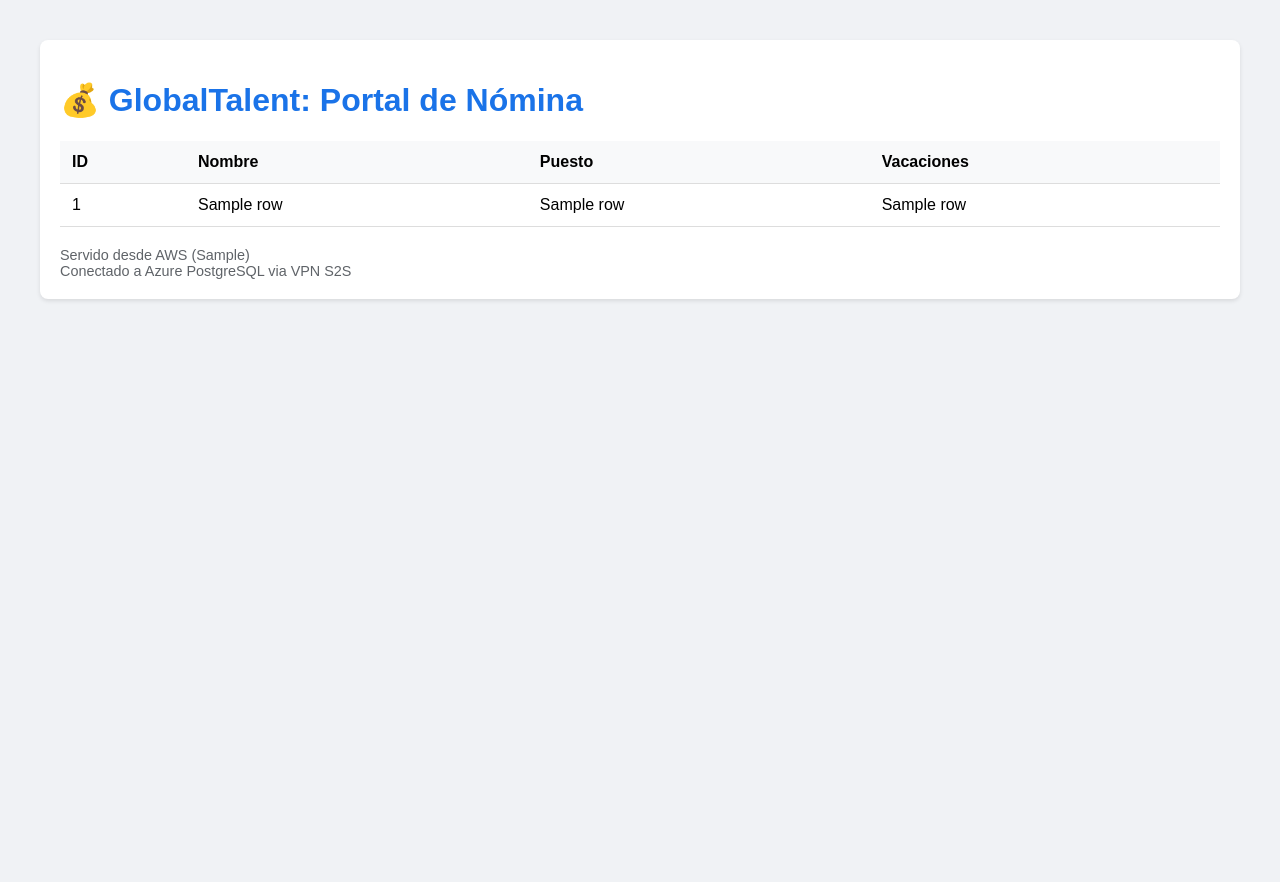
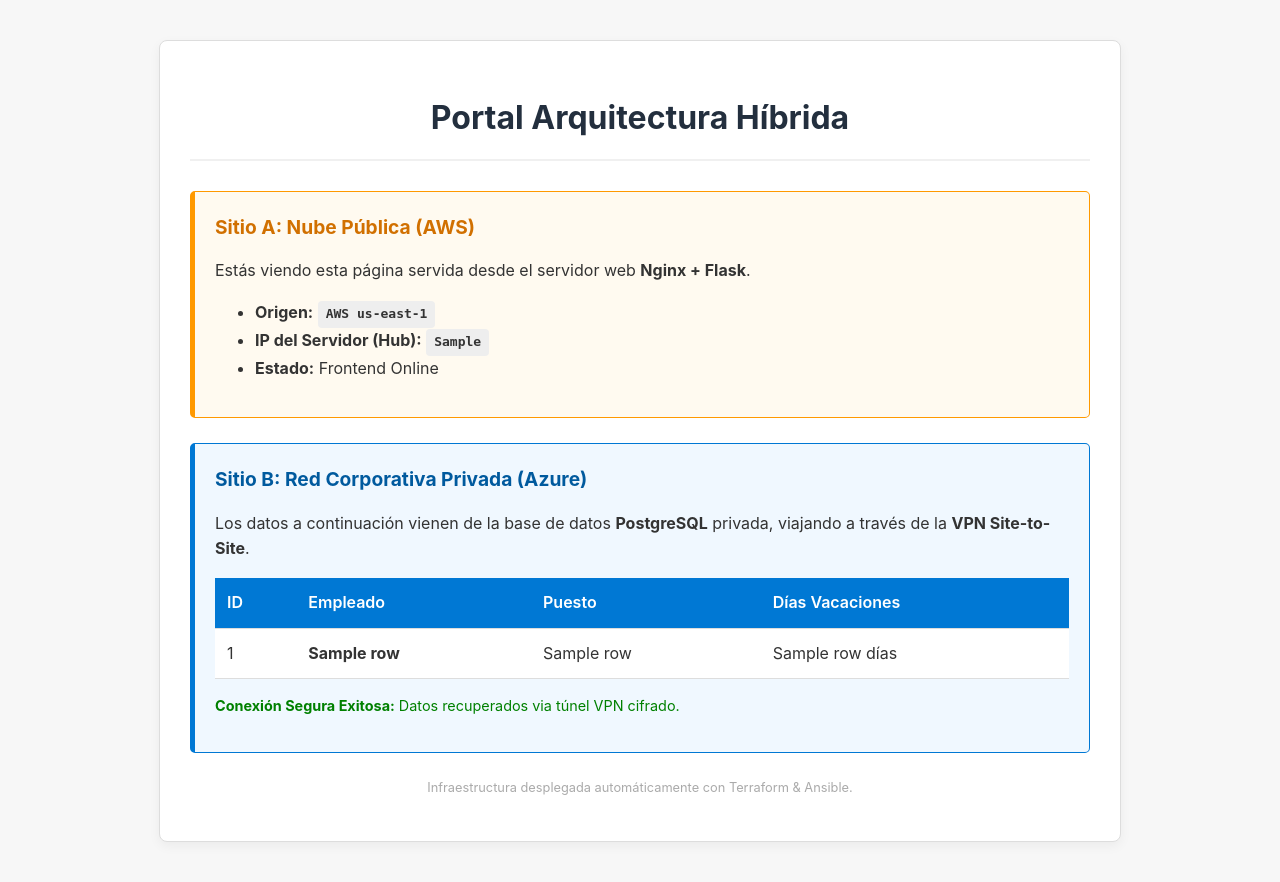
Before and after one commit to leonardoncz/proyecto-redes, a Flask app: template app/templates/index.html in a window 1280 px wide. Before the commit the page ends 301 px from the top, so only its background shows below. Run offline with Flask 3, Linux system fonts and the light colour scheme; the template is opened without the code that fills it: most values are stand-ins (such as "Sample title", 1, 10 or a date in 2020); some libraries are stand-ins or nearby versions.

Commit message:
Limpieza de código del HTML y Nginx

```diff
--- a/app/templates/index.html
+++ b/app/templates/index.html
@@ -1,54 +1,170 @@
 <!DOCTYPE html>
-<html>
+<html lang="es">
 <head>
-    <title>Sistema de Nómina - GlobalTalent</title>
+    <meta charset="UTF-8">
+    <meta name="viewport" content="width=device-width, initial-scale=1.0">
+    <title>Portal Corporativo - GlobalTalent</title>
+
     <style>
-        body { font-family: Arial, sans-serif; margin: 40px; background-color: #f0f2f5; }
-        .card { background: white; padding: 20px; border-radius: 8px; box-shadow: 0 2px 4px rgba(0,0,0,0.1); }
-        h1 { color: #1a73e8; }
-        table { width: 100%; border-collapse: collapse; margin-top: 20px; }
-        th, td { padding: 12px; border-bottom: 1px solid #ddd; text-align: left; }
-        th { background-color: #f8f9fa; }
-        .error { color: red; background: #ffe6e6; padding: 10px; border-radius: 4px; }
-        .info { color: #5f6368; font-size: 0.9em; margin-top: 20px; }
+        /* --- ESTILOS BASE (Mismos que compute.tf) --- */
+        body {
+            font-family: -apple-system, BlinkMacSystemFont, "Segoe UI", Roboto, Helvetica, Arial, sans-serif;
+            background-color: #f7f7f7;
+            color: #333;
+            line-height: 1.6;
+            margin: 0;
+            padding: 20px;
+        }
+
+        .container {
+            max-width: 900px;
+            margin: 20px auto;
+            padding: 30px;
+            background-color: #ffffff;
+            border: 1px solid #ddd;
+            border-radius: 8px;
+            box-shadow: 0 4px 12px rgba(0, 0, 0, 0.05);
+        }
+
+        h1 {
+            color: #232f3e; /* Azul Oscuro AWS */
+            text-align: center;
+            border-bottom: 2px solid #f0f0f0;
+            padding-bottom: 15px;
+            margin-bottom: 30px;
+        }
+
+        h2 {
+            font-size: 1.2rem;
+            margin-top: 0;
+            color: #555;
+        }
+
+        /* --- CAJAS DE ESTADO (AWS vs AZURE) --- */
+        .status-box {
+            border-width: 1px;
+            border-style: solid;
+            padding: 20px;
+            margin-bottom: 25px;
+            border-radius: 5px;
+        }
+
+        /* Caja Naranja: Representa el Frontend en AWS */
+        .aws-box {
+            border-color: #FF9900;
+            background-color: #fffaf0;
+            border-left: 5px solid #FF9900;
+        }
+        .aws-box h2 { color: #d17000; }
+
+        /* Caja Azul: Representa el Backend en Azure (Datos) */
+        .azure-box {
+            border-color: #0078D4;
+            background-color: #f0f8ff;
+            border-left: 5px solid #0078D4;
+        }
+        .azure-box h2 { color: #005a9e; }
+
+        /* --- TABLA DE DATOS --- */
+        table {
+            width: 100%;
+            border-collapse: collapse;
+            margin-top: 15px;
+            background: white;
+        }
+        th, td {
+            padding: 12px;
+            text-align: left;
+            border-bottom: 1px solid #ddd;
+        }
+        th {
+            background-color: #0078D4; /* Cabecera Azul Azure */
+            color: white;
+            font-weight: 600;
+        }
+        tr:hover { background-color: #f1f1f1; }
+
+        /* --- MENSAJES DE ERROR/DEBUG --- */
+        .error {
+            color: #721c24;
+            background-color: #f8d7da;
+            border-color: #f5c6cb;
+            padding: 15px;
+            border-radius: 5px;
+            border: 1px solid red;
+        }
+        .info-tag {
+            display: inline-block;
+            padding: 3px 8px;
+            background: #eee;
+            border-radius: 4px;
+            font-family: monospace;
+            font-weight: bold;
+            color: #333;
+        }
     </style>
 </head>
 <body>
-    <div class="card">
-        <h1>💰 GlobalTalent: Portal de Nómina</h1>
+
+    <div class="container">
+        <h1> Portal Arquitectura Híbrida</h1>
+
+        <div class="status-box aws-box">
+            <h2>Sitio A: Nube Pública (AWS)</h2>
+            <p>
+                Estás viendo esta página servida desde el servidor web <strong>Nginx + Flask</strong>.
+            </p>
+            <ul>
+                <li><strong>Origen:</strong> <span class="info-tag">AWS us-east-1</span></li>
+                <li><strong>IP del Servidor (Hub):</strong> <span class="info-tag">{{ server_ip }}</span></li>
+                <li><strong>Estado:</strong> Frontend Online</li>
+            </ul>
+        </div>
+
+        <div class="status-box azure-box">
+            <h2>Sitio B: Red Corporativa Privada (Azure)</h2>
+            <p>
+                Los datos a continuación vienen de la base de datos <strong>PostgreSQL</strong> privada, viajando a través de la <strong>VPN Site-to-Site</strong>.
+            </p>
 
             {% if error %}
                 <div class="error">
-                <strong>Error de Conexión a Azure:</strong><br>
-                {{ error }}
+                    <strong>Error de Conexión VPN/BD:</strong><br>
+                    No se pudo alcanzar la base de datos en Azure. <br>
+                    <em>Detalle: {{ error }}</em>
                 </div>
             {% else %}
                 <table>
                     <thead>
                         <tr>
                             <th>ID</th>
-                        <th>Nombre</th>
+                            <th>Empleado</th>
                             <th>Puesto</th>
-                        <th>Vacaciones</th>
+                            <th>Días Vacaciones</th>
                         </tr>
                     </thead>
                     <tbody>
                         {% for row in data %}
                         <tr>
                             <td>{{ row[0] }}</td>
-                        <td>{{ row[1] }}</td>
+                            <td><strong>{{ row[1] }}</strong></td>
                             <td>{{ row[2] }}</td>
-                        <td>{{ row[3] }}</td>
+                            <td>{{ row[3] }} días</td>
                         </tr>
                         {% endfor %}
                     </tbody>
                 </table>
+                <p style="margin-top: 15px; font-size: 0.9em; color: green;">
+                    <strong>Conexión Segura Exitosa:</strong> Datos recuperados via túnel VPN cifrado.
+                </p>
             {% endif %}
+        </div>
 
-        <div class="info">
-            Servido desde AWS ({{ server_ip }}) <br>
-            Conectado a Azure PostgreSQL via VPN S2S
+        <p style="text-align: center; color: #aaa; font-size: 0.8em;">
+            Infraestructura desplegada automáticamente con Terraform & Ansible.
+        </p>
+
     </div>
-    </div>
+
 </body>
 </html>
```
Also changed, not shown: 1 other file. Lines whose indentation alone changed are shown as unchanged.
